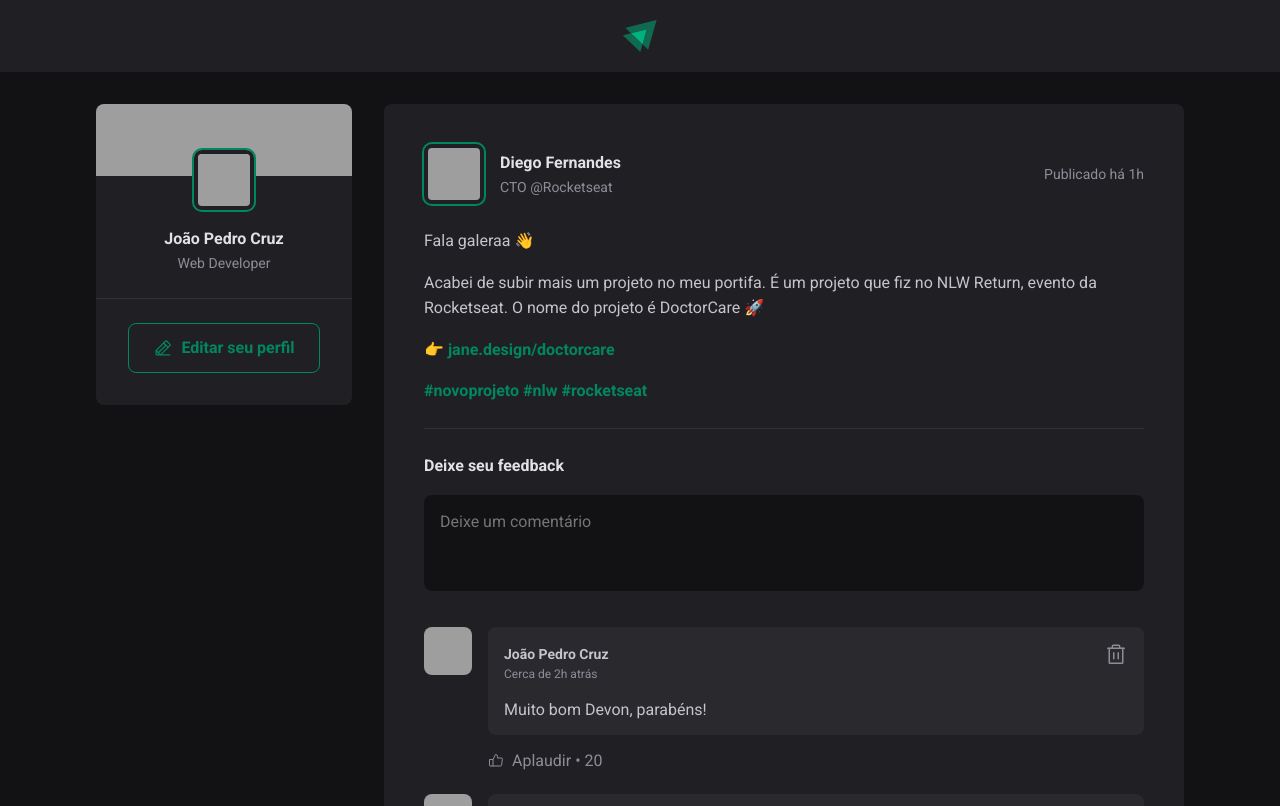
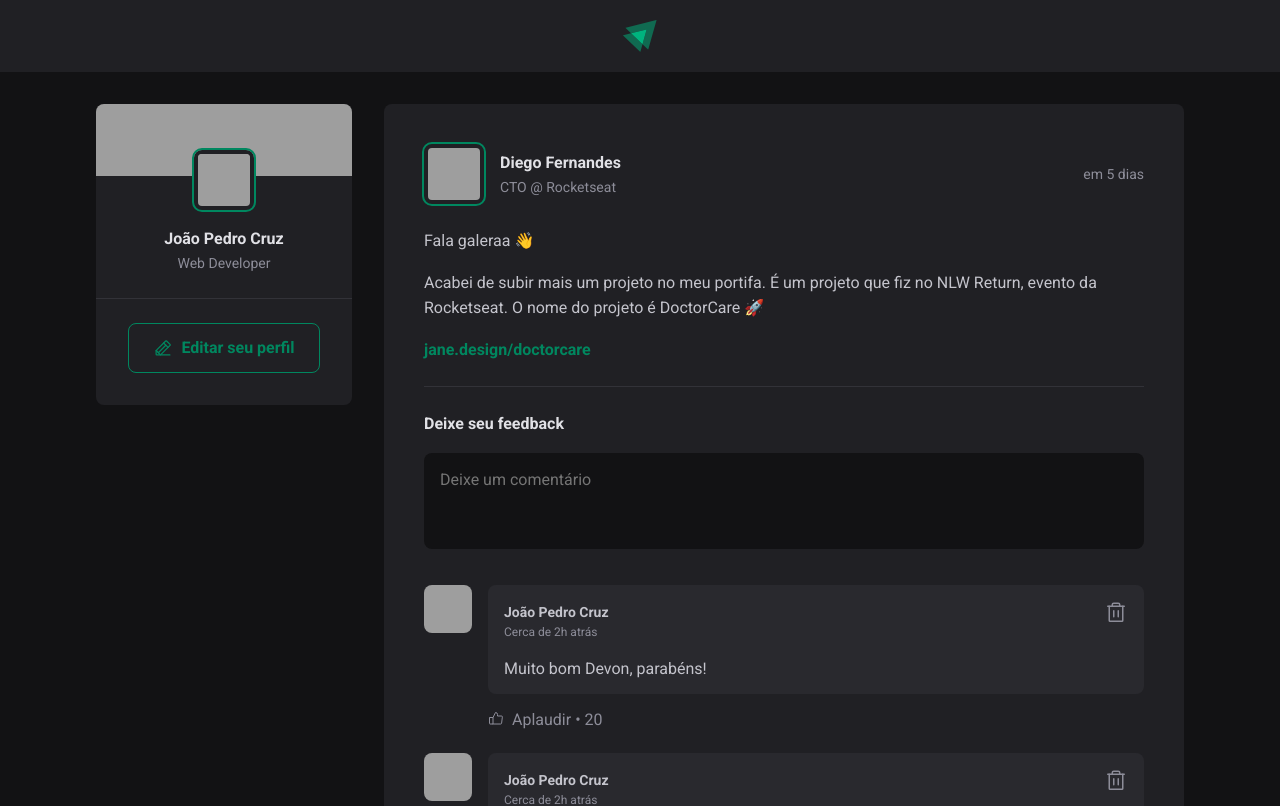
Before and after one commit to joaocruzzq/ignite-feed, a React (Vite) app: page / in a window 1280 px wide. Shown: the top 806 px of the page. Built offline with nearby package versions, Linux system fonts and the light colour scheme; grey boxes are pictures that could not be loaded.

Commit message:
adicionando propriedades do post

```diff
--- a/index.html
+++ b/index.html
@@ -8,9 +8,10 @@
 
     <meta name="viewport" content="width=device-width, initial-scale=1.0" />
 
+    <link rel="shortcut icon" href="./src/assets/ignite-logo.svg" type="image/x-icon">
     <link href="https://fonts.googleapis.com/css2?family=Roboto:wght@400;700&display=swap" rel="stylesheet">
 
-    <title>Vite + React</title>
+    <title>Ignite Feed</title>
   </head>
   <body>
     <div id="root"></div>
--- a/package.json
+++ b/package.json
@@ -10,6 +10,7 @@
     "preview": "vite preview"
   },
   "dependencies": {
+    "date-fns": "^4.1.0",
     "phosphor-react": "^1.4.1",
     "react": "^18.3.1",
     "react-dom": "^18.3.1"
--- a/src/App.jsx
+++ b/src/App.jsx
@@ -4,6 +4,42 @@
 import { Post } from './components/post'
 import { Header } from './components/header'
 import { Sidebar } from './components/sidebar'
+
+const posts = [
+   {
+      id: 1,
+      author: {
+        avatarUrl: 'https://github.com/diego3g.png',
+        name: 'Diego Fernandes',
+        role: 'CTO @ Rocketseat'
+      },
+      content: [
+        { type: 'paragraph', content: 'Fala galeraa 👋' },
+
+        { type: 'paragraph', content: 'Acabei de subir mais um projeto no meu portifa. É um projeto que fiz no NLW Return, evento da Rocketseat. O nome do projeto é DoctorCare 🚀' },
+
+        { type: 'link', content: 'jane.design/doctorcare' },
+      ],
+      publishedAt: new Date('2025-01-13 11:09')
+   },
+
+   {
+      id: 2,
+      author: {
+        avatarUrl: 'https://github.com/maykbrito.png',
+        name: 'Mayk Brito',
+        role: 'Educator @ Rocketseat'
+      },
+      content: [
+        { type: 'paragraph', content: 'Fala galeraa 👋' },
+
+        { type: 'paragraph', content: 'Acabei de subir mais um projeto no meu portifa. É um projeto que fiz no NLW Return, evento da Rocketseat. O nome do projeto é DoctorCare 🚀' },
+
+        { type: 'link', content: 'jane.design/doctorcare' },
+     ],
+      publishedAt: new Date('2025-01-10 11:11')
+   },
+]
 
 export function App() {
   return (
@@ -14,8 +50,15 @@
         <Sidebar />
 
         <main>
-          <Post />
-          <Post />
+          {posts.map(post => {
+            return (
+              <Post
+                author= {post.author}
+                content = {post.content}
+                publishedAt = {post.publishedAt}
+              />
+            )
+          })}
         </main>
       </div>
     </div>
--- a/src/components/post.jsx
+++ b/src/components/post.jsx
@@ -3,34 +3,46 @@
 import { Comment } from "./comment"
 import { Avatar } from "./avatar"
 
-export function Post() {
+import ptBR from "date-fns/locale/pt-BR"
+import { format, formatDistanceToNow } from "date-fns"
+
+export function Post({ author, publishedAt, content }) {
+   const publishedDateFormatted = format(publishedAt, "dd 'de' LLLL 'às' HH:mm'h'", {
+      locale: ptBR
+   })
+
+   const publishedDateRelativeToNow = formatDistanceToNow(publishedAt, {
+      locale: ptBR,
+      addSuffix: true
+   })
+
    return (
       <article className={styles.post}>
          <header>
             <div className={styles.author}>
-               <Avatar src="https://github.com/diego3g.png" />
+               <Avatar src={author.avatarUrl} />
 
                <div className={styles.authorInfo}>
-                  <strong>Diego Fernandes</strong>
-                  <span>CTO @Rocketseat</span>
+                  <strong>{author.name}</strong>
+                  <span>{author.role}</span>
                </div>
             </div>
 
-            <time title="09 de Janeiro às 19:55" dateTime="2024-01-09 19:55:56">Publicado há 1h</time>
+            <time title={publishedDateFormatted} dateTime={publishedAt.toISOString()}>
+               {publishedDateRelativeToNow}
+            </time>
          </header>
 
          <div className={styles.content}>
-            <p>Fala galeraa 👋</p>
+            {content.map(line => {
+               if (line.type === 'paragraph') {
+                  return <p>{line.content}</p>
+               }
 
-            <p>Acabei de subir mais um projeto no meu portifa. É um projeto que fiz no NLW Return, evento da Rocketseat. O nome do projeto é DoctorCare 🚀</p>
-
-            <p>👉{" "}<a href="">jane.design/doctorcare</a></p>
-
-            <p>
-               <a href="">#novoprojeto{" "}</a>
-               <a href="">#nlw{" "}</a>
-               <a href="">#rocketseat</a>
-            </p>
+               else if (line.type === 'link') {
+                  return <p><a href="#">{line.content}</a></p>
+               }
+            })}
          </div>
 
          <form className={styles.commentForm}>
```
Also changed, not shown: 1 other file (tests, documents, lock files or other folders).
